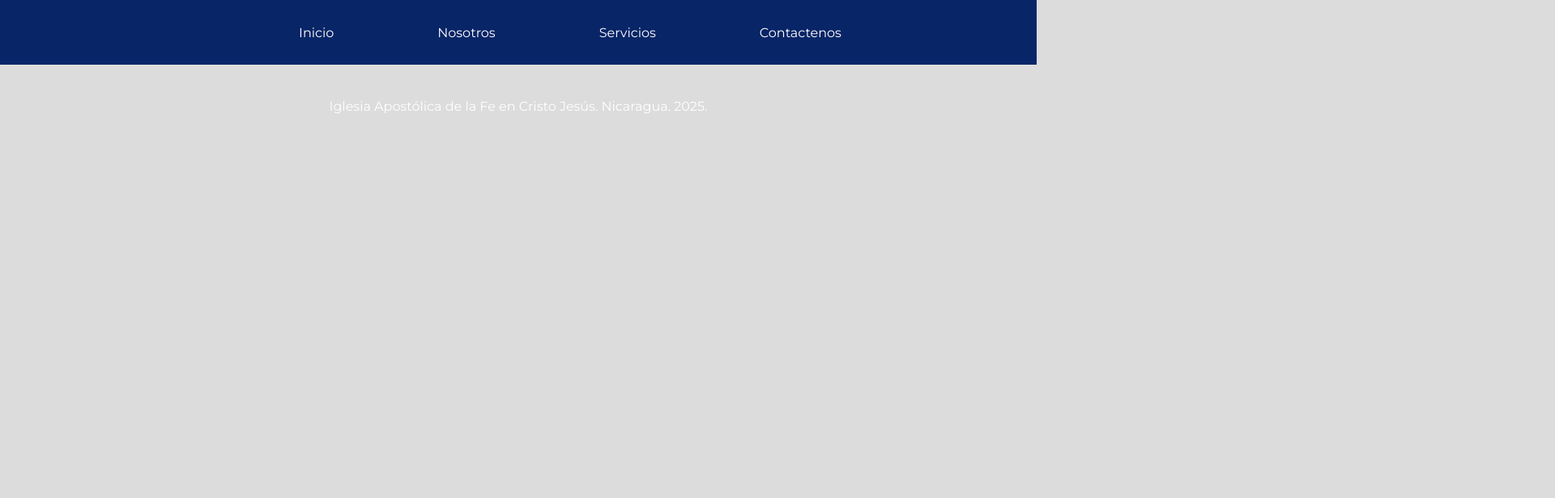
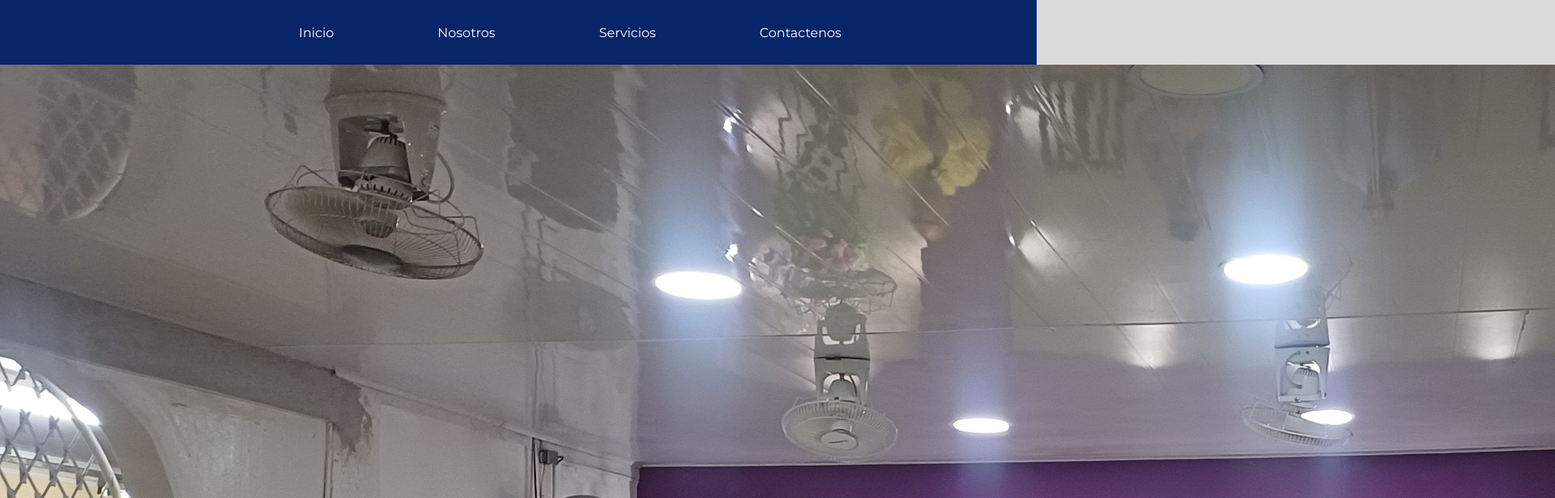
Before and after one commit to eamador1/4esquinas, a Gatsby site: page / in a window 1280 px wide. Shown: the top 616 px of the page at 81% size, 1920 px wide, since content can reach past the window. Built offline with nearby package versions, Linux system fonts and the light colour scheme; Gatsby itself is replaced by a stand-in of ours.

Commit message:
add hero image

```diff
--- a/src/pages/index.js
+++ b/src/pages/index.js
@@ -1,10 +1,12 @@
 import * as React from "react"
 import Layout from "../components/Layout"
+import hero from '../assets/vista frente.jpg';
 
 export default function Home() {
   return (
     <Layout>
       <section>
+        <img className="hero" src={hero} alt="Hero"/>
 
       </section>
     </Layout>
```
